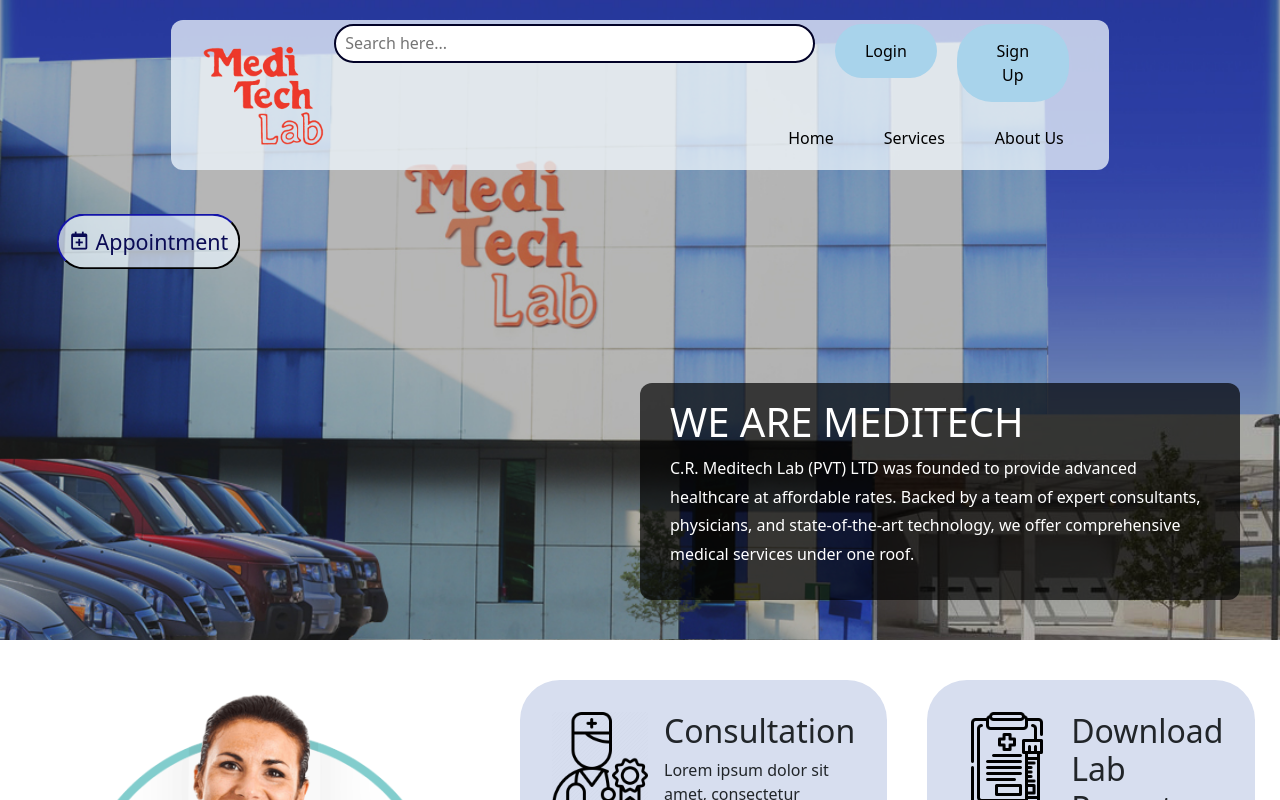
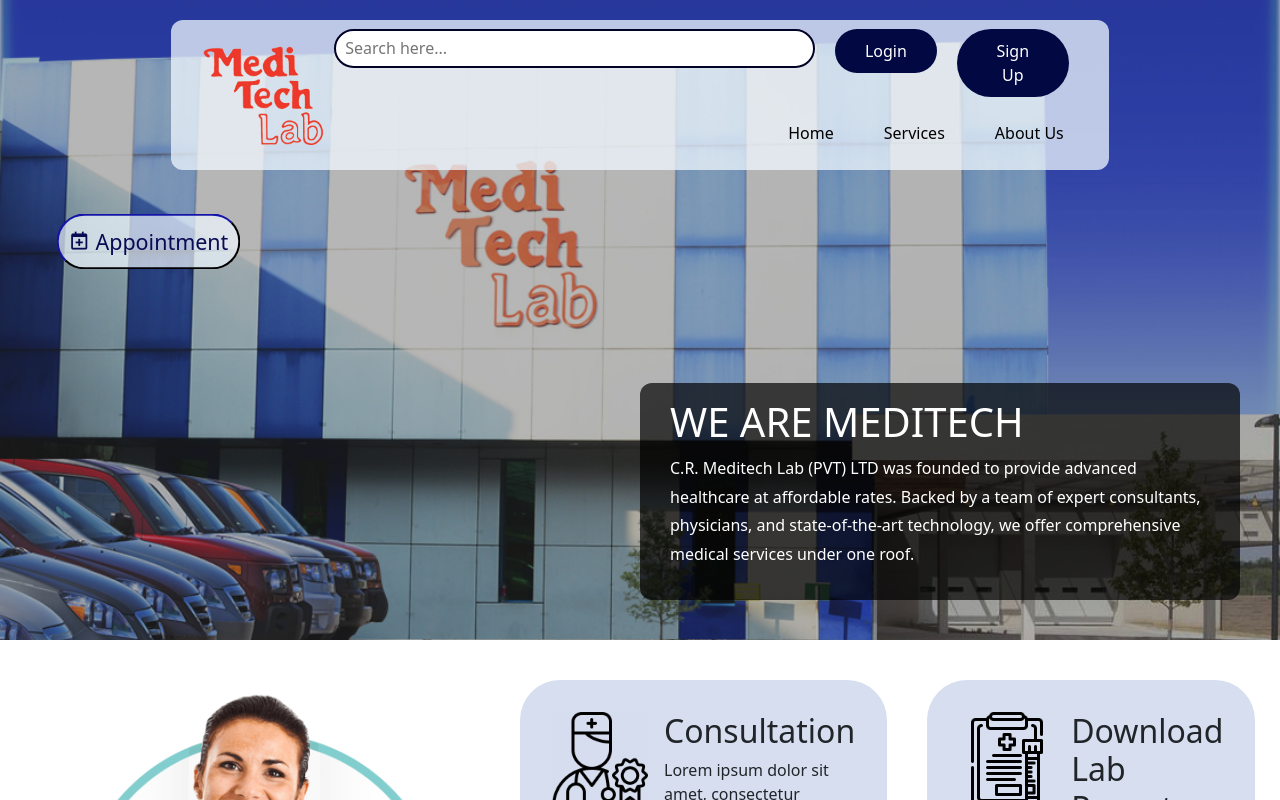
Before and after one commit to DinuriN/MediTech, a React (Create React App) app in the folder frontend/: page / in a window 1280 px wide. Shown: the top 800 px of the page. Built offline with nearby package versions, Linux system fonts and the light colour scheme.

Commit message:
int-dev initial commit

```diff
--- a/frontend/src/Components/Common/Common-styles/Header.css
+++ b/frontend/src/Components/Common/Common-styles/Header.css
@@ -71,13 +71,16 @@ body {
 .authentication-btn button{
     border: none;
     cursor: pointer;
-    background-color:rgb(168, 211, 235);
-    padding: 15px 30px;
+    background-color:rgb(1, 8, 66);
+    color: white;
+    padding: 10px 30px;
     border-radius: 35px;
+    font-weight: 500;
 }
 
 .authentication-btn button:hover{
-    background-color:rgb(177, 168, 235);
+    background-color:rgb(40, 48, 123);
+    transition: 0.3s ease;
 }
 
 .col-2-row-2-menu-container {
```
